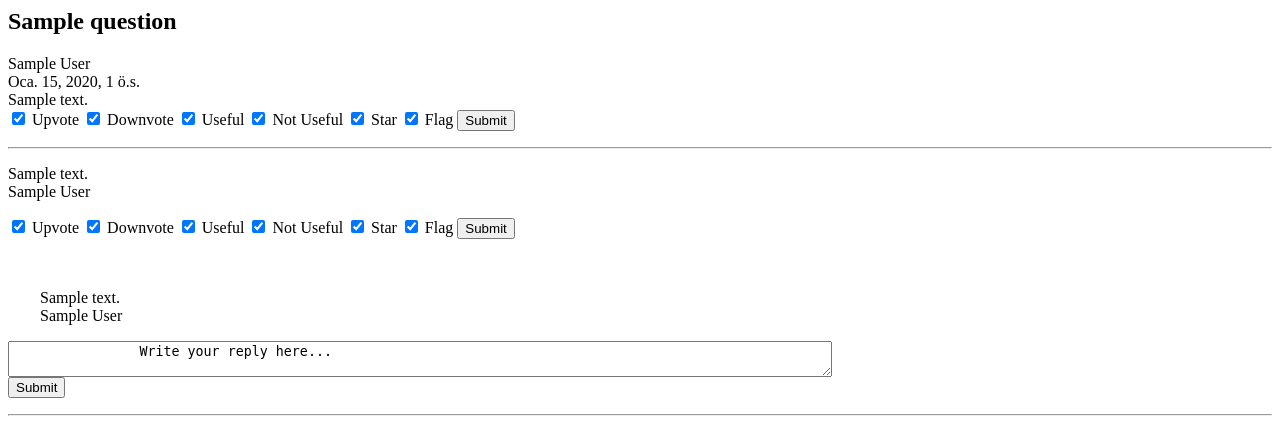
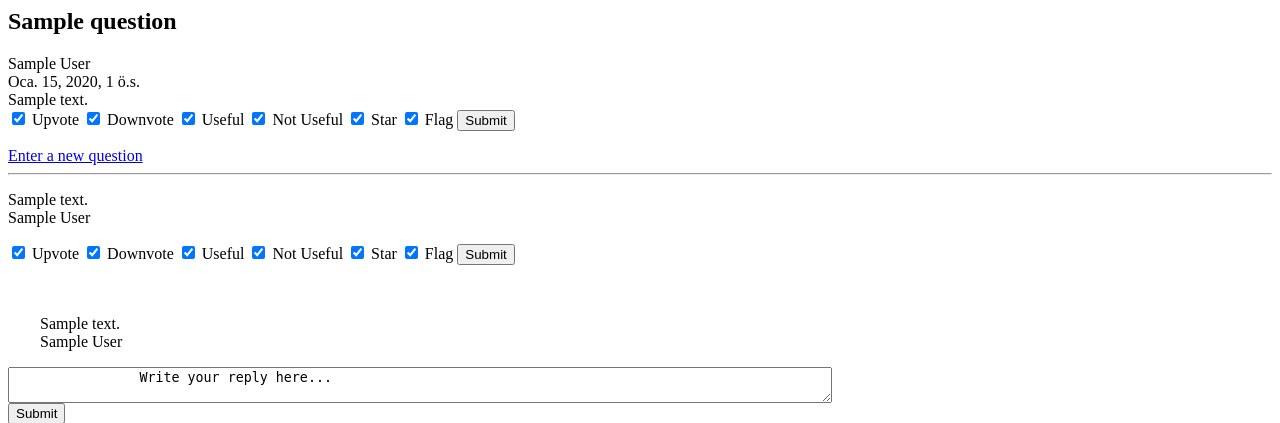
Before and after one commit to alpsayin/django-qanda, a Django app: page /qanda/1/ in a window 1280 px wide. Shown: the top 423 px of the page. Run offline with Django 3.2, Linux system fonts and the light colour scheme; a user stored in the database is signed in; tables that the repository leaves empty hold one stand-in row (values such as "Sample post"); parts of the project's set-up code (start-up, migrations or seed data) failed here and were passed over.

Commit message:
add a link to new question page

```diff
--- a/qanda/qanda_app/templates/question.html
+++ b/qanda/qanda_app/templates/question.html
@@ -13,19 +13,17 @@
 	{% include "new_question.html" with type="new_question" %}
 {% endcomment %}
 
+{{ debug }}
+
 <h2> {{ question.title }} </h2>
 
 {{ question.author }} <br />
 {{ question.postDate }} <br />
 {{ question.text }}  <br />
 
-{{ debug }}
+{% include "relations.html" with relations=question.relations pk=question.pk type="question" %}
 
-{% block relations %}
-{% endblock %}
-
-
-{% include "relations.html" with relations=question.relations pk=question.pk type="question" %}
+<a href="{% url new_question_page %}">Enter a new question</a> <br />
 
 <hr>
 
```
